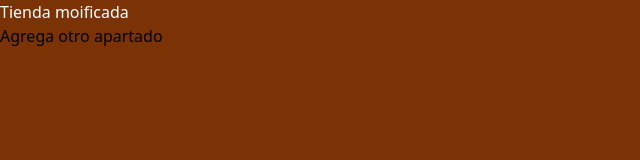
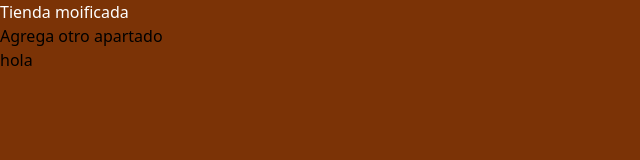
Before and after one commit to UrielGGarcia/urban-street, a React (Vite) app: page / in a window 1280 px wide. Shown: the top 160 px of the page, without its empty margins (0-640 px from the left). Built offline with nearby package versions, Linux system fonts and the light colour scheme.

Commit message:
hola en h4

```diff
--- a/src/pages/landing/LandingApp.jsx
+++ b/src/pages/landing/LandingApp.jsx
@@ -4,6 +4,7 @@ function LandingApp() {
         <div className="bg-amber-900 h-300">
             <h1 className="text-white">Tienda moificada</h1>
             <h2>Agrega otro apartado</h2>
+            <h4>hola</h4>
         </div>
     );
 }
```
